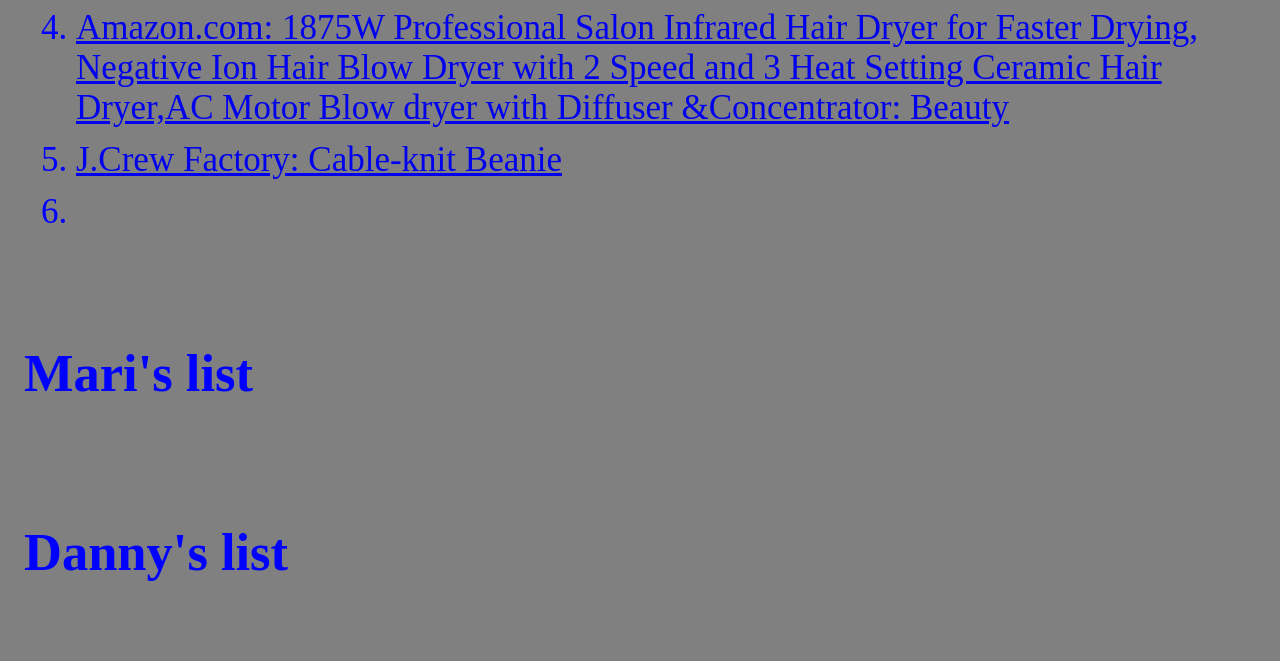
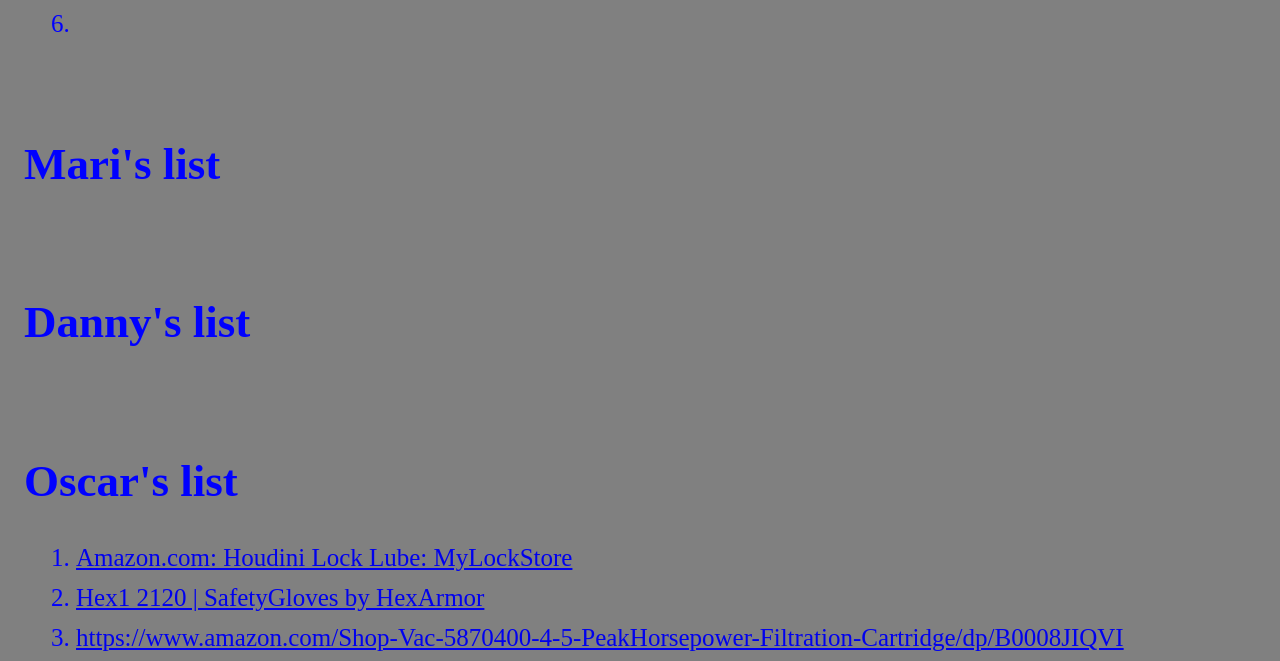
Before and after one commit to jc-ramirez/jc-ramirez.io, a plain HTML site: page index.html in a window 1280 px wide. Shown: the part 613-1274 px from the top of the page. Drawn offline with Linux system fonts and the light colour scheme.

Commit message:
Style changes

```diff
--- a/familystyle.css
+++ b/familystyle.css
@@ -66,12 +66,12 @@ body {
   padding-top: 25px;
   padding: 16px;
   text-align: left;
-  font-size: 35px;
+  font-size: 30px;
   color: blue;
 }
 
 li {
   margin: 12px;
-  font-size: 35px;
+  font-size: 25px;
 
 }
```
